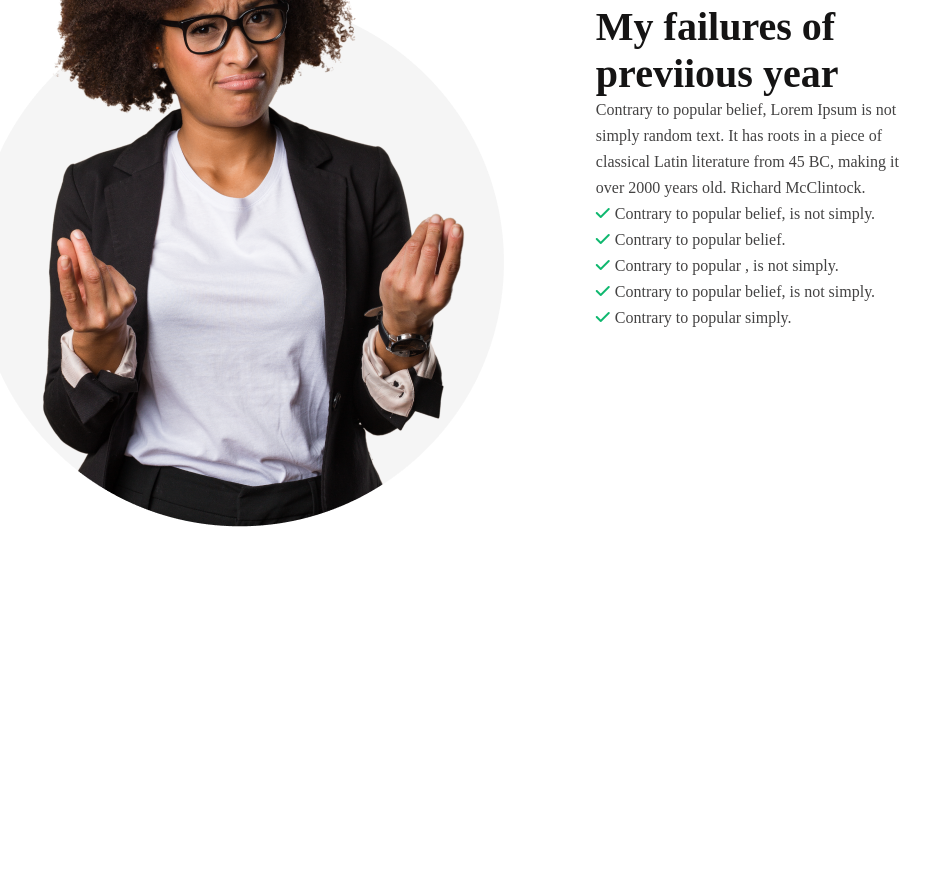
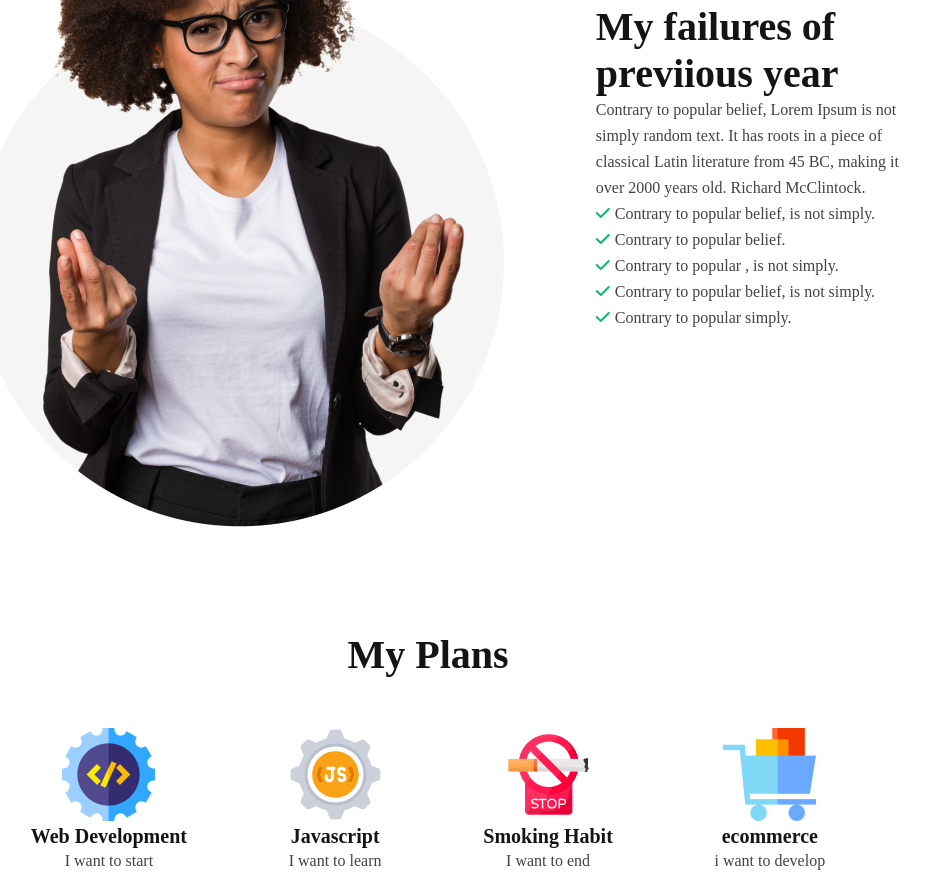
Before and after one commit to nafismahamudshahin/new-year-new-me, a plain HTML site: page index.html in a window 1280 px wide. Shown: the part 1138-2012 px from the top of the page, without its empty margins (212-1140 px from the left). Before the commit the page ends 1669 px from the top, so only its background shows below. Drawn offline with Linux system fonts and the light colour scheme.

Commit message:
style my plans section

```diff
--- a/index.html
+++ b/index.html
@@ -17,8 +17,8 @@
 
     </header>
     <main>
+        <!-- failures section -->
         <section>
-
             <div class="failures">
                <div class="failure-image">
                     <img src="/images/person.png" alt="">
@@ -36,6 +36,40 @@
                </div>
             </div>
         </section>
+        <!-- my plan section -->
+        <section>
+            <h3 class="plans-title">My Plans</h3>
+            <div class="plans">
+                <div class="plan">
+                    <div class="plan-img imagess">
+                        <img src="images/icons/web.png" alt="">
+                    </div>
+                    <h4 class="plan-title">Web Development</h4>
+                    <p class="dipo">I want to start</p>
+                </div>
+                <div class="plan">
+                    <div class="plan-img">
+                        <img src="images/icons/js.png" alt="">
+                    </div>
+                    <h4 class="plan-title">Javascript</h4>
+                    <p class="dipo">I want to learn</p>
+                </div>
+                <div class="plan">
+                    <div class="plan-img imagess">
+                        <img src="images/icons/smoke.png" alt="">
+                    </div>
+                    <h4 class="plan-title">Smoking Habit</h4>
+                    <p class="dipo">I want to end</p>
+                </div>
+                <div class="plan">
+                    <div class="plan-img">
+                        <img src="images/icons/ecom.png" alt="">
+                    </div>
+                    <h4 class="plan-title">ecommerce</h4>
+                    <p class="dipo">i want to develop</p>
+                </div>
+            </div>
+        </section>
     </main>
 </body>
 </html>
--- a/styles/style.css
+++ b/styles/style.css
@@ -76,3 +76,23 @@ header p{
 .failures-text p i{
     margin-right: 5px;
 }
+/* my plans section */
+.plans{
+    display: flex;
+    width: 70%;
+    margin: auto;
+    justify-content: space-around;
+    text-align: center;
+}
+.plans-title{
+    font-size: 40px;
+    font-weight: 700;
+    color: #151414;
+    text-align: center;
+    margin: 100px 0px 50px 0px;
+}
+.plan-title{
+    font-size: 20px;
+    font-weight: 600;
+    color: #151414;
+}
```
